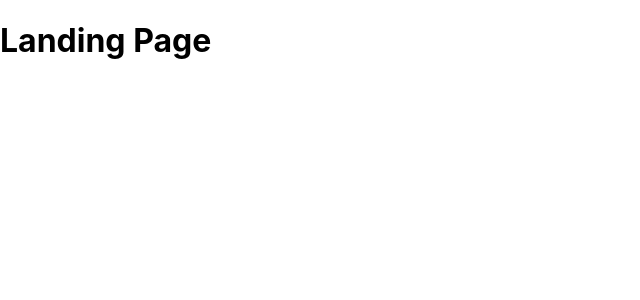
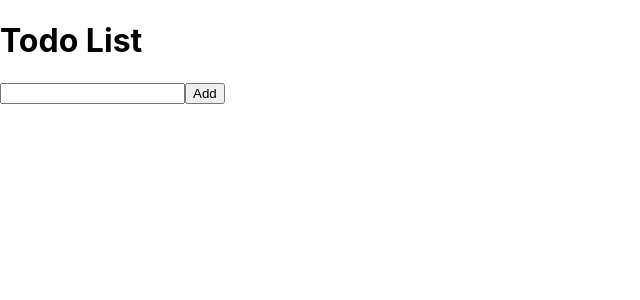
Before and after one commit to Bantas93/todo, a React (Create React App) app: page / in a window 1280 px wide. Shown: the top 300 px of the page, without its empty margins (0-640 px from the left). Built offline with nearby package versions, Linux system fonts and the light colour scheme.

Commit message:
addd input button

```diff
--- a/src/components/home.js
+++ b/src/components/home.js
@@ -1,7 +1,9 @@
 const Home = () => {
   return (
     <div>
-      <h1>Landing Page</h1>
+      <h1>Todo List</h1>
+      <input></input>
+      <button>Add</button>
     </div>
   );
 };
```
